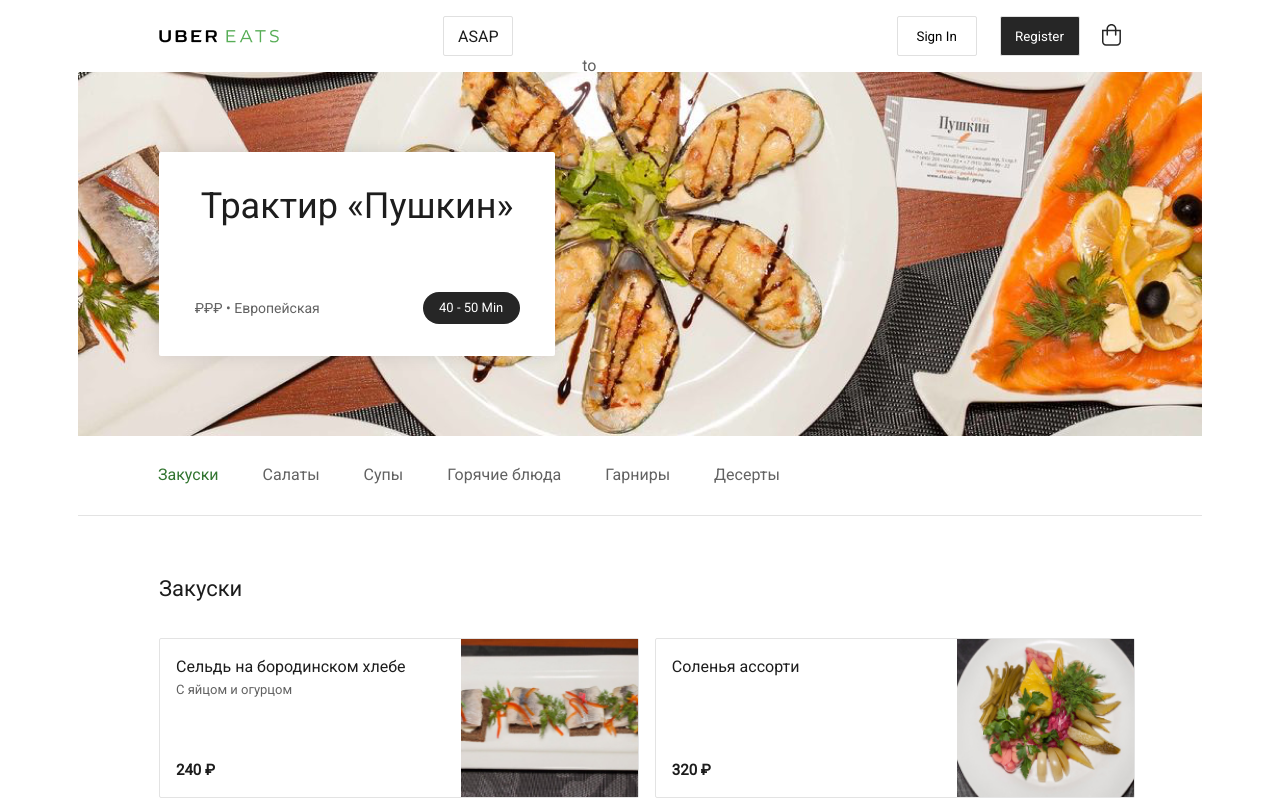
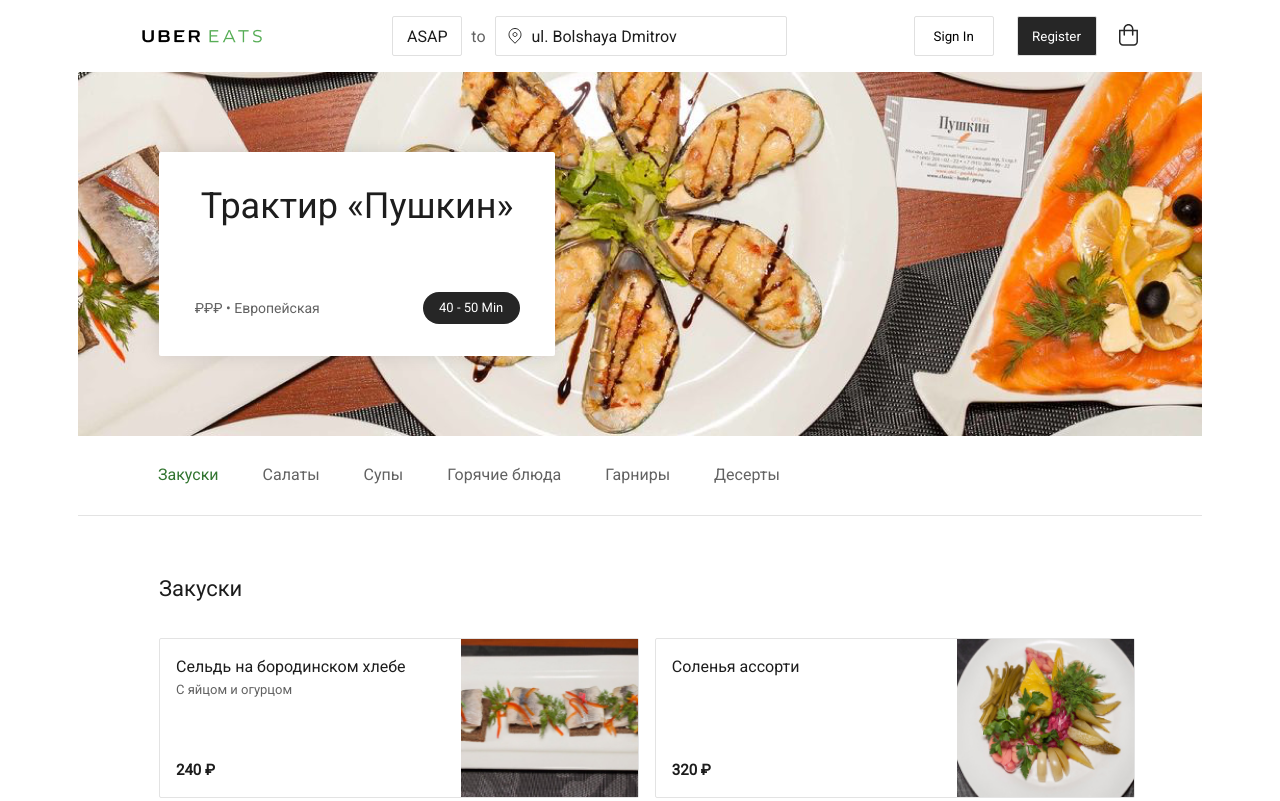
Before and after one commit to IraKalmykova/restaurant_landing_page, a plain HTML site: page index.html in a window 1280 px wide. Shown: the top 801 px of the page. Drawn offline with Linux system fonts and the light colour scheme.

Commit message:
style.css

```diff
--- a/style.css
+++ b/style.css
@@ -44,6 +44,10 @@ body {
     display: flex;
     flex: 0 1 26%;
     height: 40px;
+}
+
+.header__delivery-label {
+    display: flex;
 }
 
 .header__delivery-info {
```
